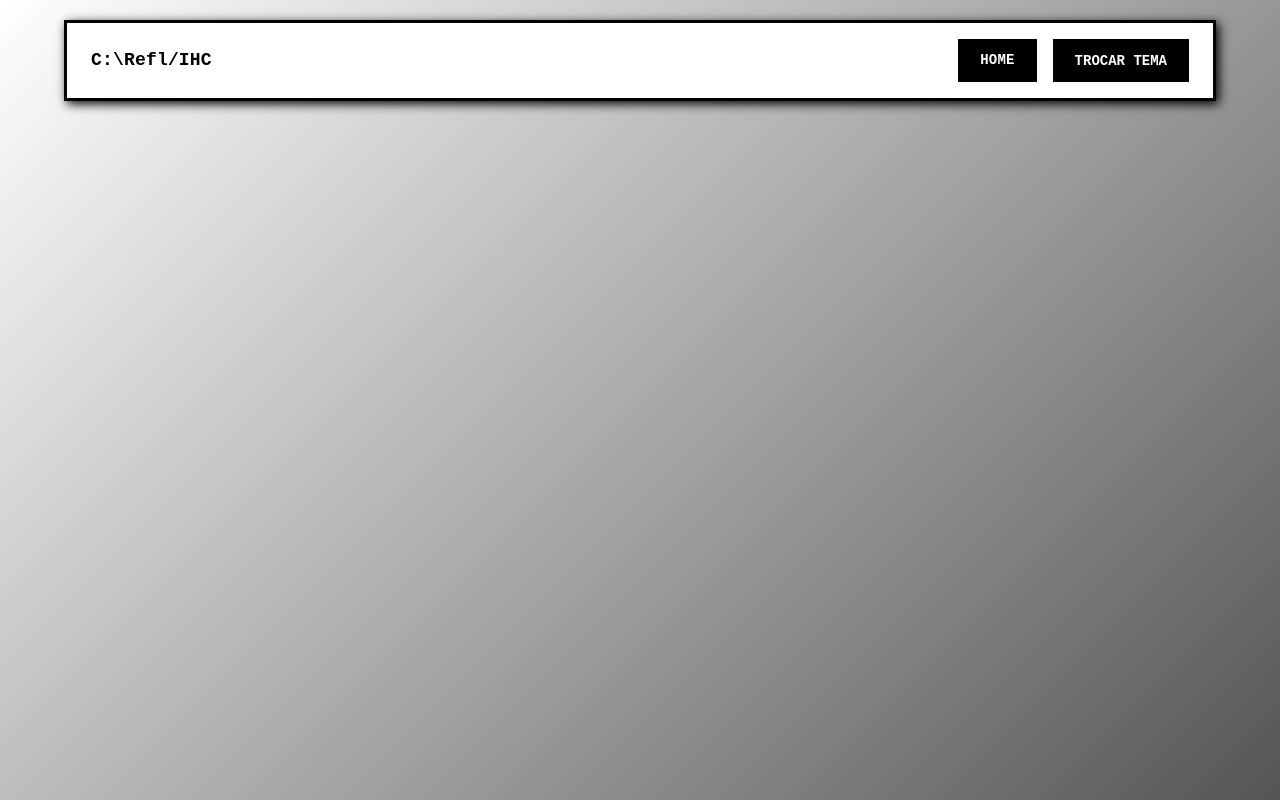
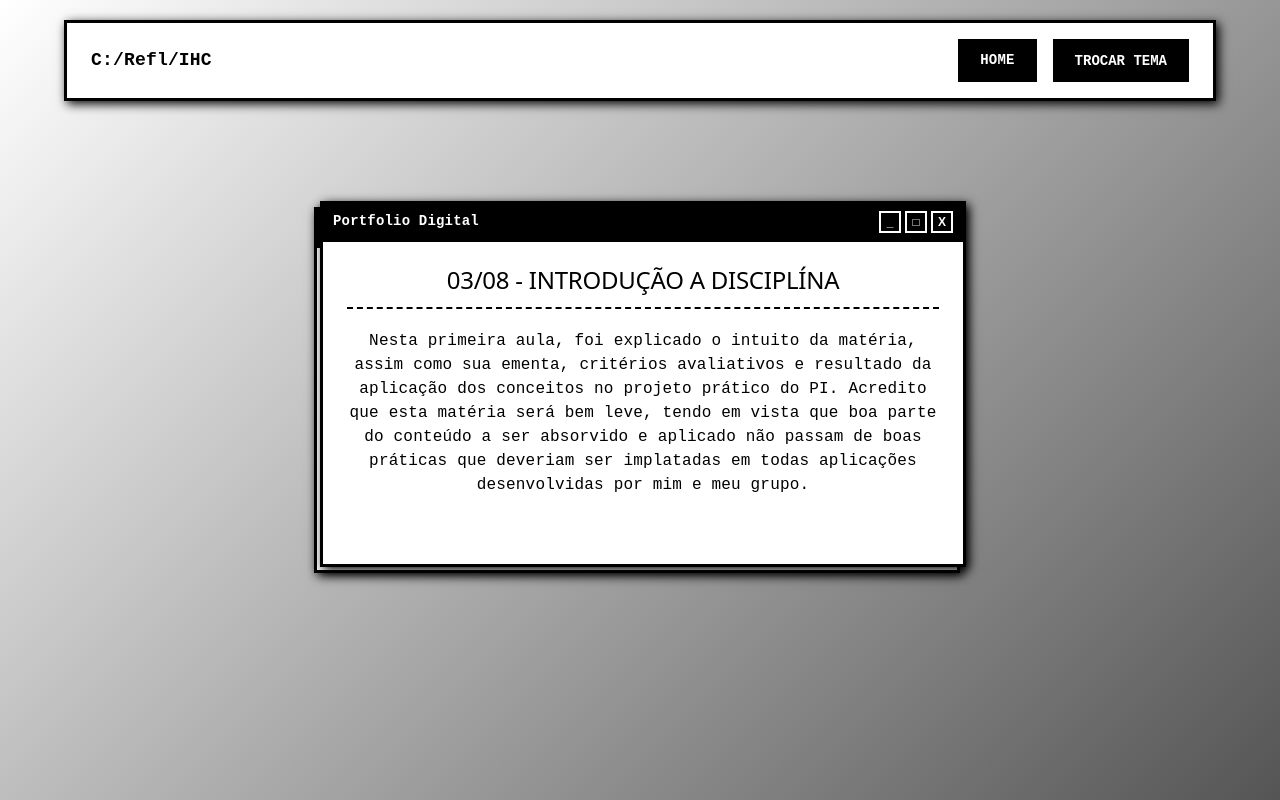
Before and after one commit to GabrielSantosPL/Portfolio, a React app: page /Refl/IHC in a window 1280 px wide. Built offline with nearby package versions, Linux system fonts and the light colour scheme; the HTML template or start-up script is replaced by a standard one.

Commit message:
Adição da página de IHC e mais adaptações

```diff
--- a/src/App.jsx
+++ b/src/App.jsx
@@ -4,6 +4,7 @@ import Header from './assets/components/Header'
 import Home from './pages/Home'
 import Sobre_Mim from './pages/Sobre_Mim'
 import Form_Acad from './pages/Form_Acad'
+import IHC from './pages/IHC'
 
 function App() {
 
@@ -18,6 +19,7 @@ function App() {
         <Route path='/' element={<Home />}/>
         <Route path='/Sobre_Mim' element={<Sobre_Mim />} />
         <Route path='/Form_Acad' element={<Form_Acad />} />
+        <Route path='/Refl/IHC' element={<IHC />} />
 
       </Routes>
     </>
--- a/src/assets/Card_Image.jsx
+++ b/src/assets/Card_Image.jsx
@@ -8,13 +8,6 @@ const Card_Image = ({ data }) => {
   const [activeIndex, setActiveIndex] = useState(0);
 
   // Funções de avançar e voltar
-  const handleNext = () => {
-    if (activeIndex < data.length - 1) setActiveIndex((prev) => prev + 1);
-  };
-
-  const handlePrev = () => {
-    if (activeIndex > 0) setActiveIndex((prev) => prev - 1);
-  };
 
   // Garante que o componente não quebre se não houver dados
   if (!data || data.length === 0) return <div>Sem dados de portfólio.</div>;
@@ -30,8 +23,7 @@ const Card_Image = ({ data }) => {
         <CardDeck
           cardsData={data}
           activeIndex={activeIndex}
-          handleNext={handleNext}
-          handlePrev={handlePrev}
+          setActiveIndex={setActiveIndex}
         />
       </div>
 
--- a/src/assets/components/CardDeck.jsx
+++ b/src/assets/components/CardDeck.jsx
@@ -1,10 +1,18 @@
 import React from 'react';
 import "./css/CardDeck.css"
 
-const CardDeck = ({ cardsData, activeIndex, handleNext, handlePrev }) => {
+const CardDeck = ({ cardsData, activeIndex, setActiveIndex}) => {
   if (!cardsData || cardsData.length === 0) {
     return <div className="empty-deck">Nenhuma janela aberta.</div>;
   }
+
+  const handleNext = () => {
+    if (activeIndex < cardsData.length - 1) setActiveIndex((prev) => prev + 1);
+  };
+
+  const handlePrev = () => {
+    if (activeIndex > 0) setActiveIndex((prev) => prev - 1);
+  };
 
   return (
     <div className="deck-container">
--- a/src/assets/components/Header.jsx
+++ b/src/assets/components/Header.jsx
@@ -5,7 +5,7 @@ import { useLocation } from 'react-router';
 export default function Header(){
 
     const [theme, setTheme] = useState(localStorage.getItem("theme"));
-    const location = useLocation().pathname.substring(0).replace(/\//, '');
+    const location = useLocation().pathname.substring(0);
 
   useEffect(
 
@@ -45,7 +45,7 @@ export default function Header(){
     <header className="retro-header">
       {/* Título decorativo à esquerda */}
       <div className="header-brand">
-        <span className="brand-title">C:\{location}</span>
+        <span className="brand-title">C:{location}</span>
       </div>
 
       {/* Botões à direita */}
--- a/src/assets/components/css/CardDeck.css
+++ b/src/assets/components/css/CardDeck.css
@@ -3,8 +3,7 @@
   position: relative;
   width: 640px; /* Largura da janela */
   height: 360px; /* Altura da janela */
-  margin: 60px 0; /* Centraliza na tela temporariamente */
-  margin-right: 100px;
+  margin: 60px auto; /* Centraliza na tela temporariamente */
 }
 
 /* O Card Principal - Janela do Windows */
--- a/src/assets/css/Card_Image.css
+++ b/src/assets/css/Card_Image.css
@@ -11,3 +11,9 @@
 .portfolio-dyspay-layout .left-panel, .portfolio-dyspay-layout .right-panel {
   flex-shrink: 0; /* Impede que o container pai encolha os componentes */
 }
+
+.left-panel .deck-container{
+
+  margin-right: 100px;
+
+}
--- a/src/pages/Home.jsx
+++ b/src/pages/Home.jsx
@@ -24,6 +24,14 @@ export default function Home(){
             text: "Para além do curso de Desenvolvimento de Software que presto na Fatec, tenho também cursos complementares que ocasionalmente participo, caso esteja interessado(a) acesse o link abaixo: ",
             links: [{url: "/Form_Acad",
             text: "Cursos e Certificados"}]
+        },
+        {
+
+            id: 4,
+            title: "Reflexões de aulas",
+            text: "Uma seção dedicada para escrever minhas reflexões sobre o conteúdo e o andamentos das aulas",
+            links: [{url: "/Refl/Gap", text: "Gestão Ágil de projetos"}, {url: "/Refl/IHC", text: "Interação Humano-Computador"}, {url: "/Refl/TP2", text: "Técnicas de programação II"}]
+
         }
     ]
 
--- /dev/null
+++ b/src/pages/IHC.jsx
@@ -0,0 +1,18 @@
+import { useState } from "react"
+import CardDeck from "../assets/components/CardDeck"
+
+export default function IHC(){
+
+    const ihc = [
+        {id: 1, title: "03/08 - Introdução a disciplína", text: "Nesta primeira aula, foi explicado o intuito da matéria, assim como sua ementa, critérios avaliativos e resultado da aplicação dos conceitos no projeto prático do PI. Acredito que esta matéria será bem leve, tendo em vista que boa parte do conteúdo a ser absorvido e aplicado não passam de boas práticas que deveriam ser implatadas em todas aplicações desenvolvidas por mim e meu grupo."},
+
+        {id: 2, title: "10/08 - Introdução a IHC", text: "Nesta aula, foi apresentado os primeiros conceitos de IHC, sendo eles: Usabilidade, Experiência do Usuário (UX), Affordance, FeedBack e Restrições. Além disso, foi explicados modelos e técnicas para obter feedback e retorno dos usuários. ."}]
+    const [activeIndex, setActiveIndex] = useState(0);
+
+    return(
+
+        <CardDeck cardsData={ihc} activeIndex={activeIndex} setActiveIndex={setActiveIndex} />
+
+    )
+
+}
--- a/src/pages/Sobre_Mim.jsx
+++ b/src/pages/Sobre_Mim.jsx
@@ -1,12 +1,11 @@
 import Card_Image from "../assets/Card_Image";
-import GSPL from "/imgs/GSPL.jpg?url"
 
 
 export default function Sobre_Mim(){
 
     const idade = Math.trunc((new Date() - new Date("2007-01-18"))/31536000000);
 
-    const sobre_mim = [{id: 1, title: "Sobre Mim", image: GSPL, text: `Me chamo Gabriel Santos Patrício, tenho ${idade} anos de idade. Possuo uma irmã mais nova e dois cachorros da raça Yorkshire. Curso Desenvolvimento de Software Multiplataforma, e ocasionalmente participo de outros cursos complementares. No meu tempo livre, gosto de jogar videogames, de diferentes gêneros. Tenho como meta desenvolver minhas habilidades na área de TI para produzir minhas próprias aplicações, assim como jogos.`}]
+    const sobre_mim = [{id: 1, title: "Sobre Mim", image: "/imgs/GSPL.jpg", text: `Me chamo Gabriel Santos Patrício, tenho ${idade} anos de idade. Possuo uma irmã mais nova e dois cachorros da raça Yorkshire. Curso Desenvolvimento de Software Multiplataforma, e ocasionalmente participo de outros cursos complementares. No meu tempo livre, gosto de jogar videogames, de diferentes gêneros. Tenho como meta desenvolver minhas habilidades na área de TI para produzir minhas próprias aplicações, assim como jogos.`}]
 
     return(
 
```
Also changed, not shown: 1 other file (tests, documents, lock files or other folders).
